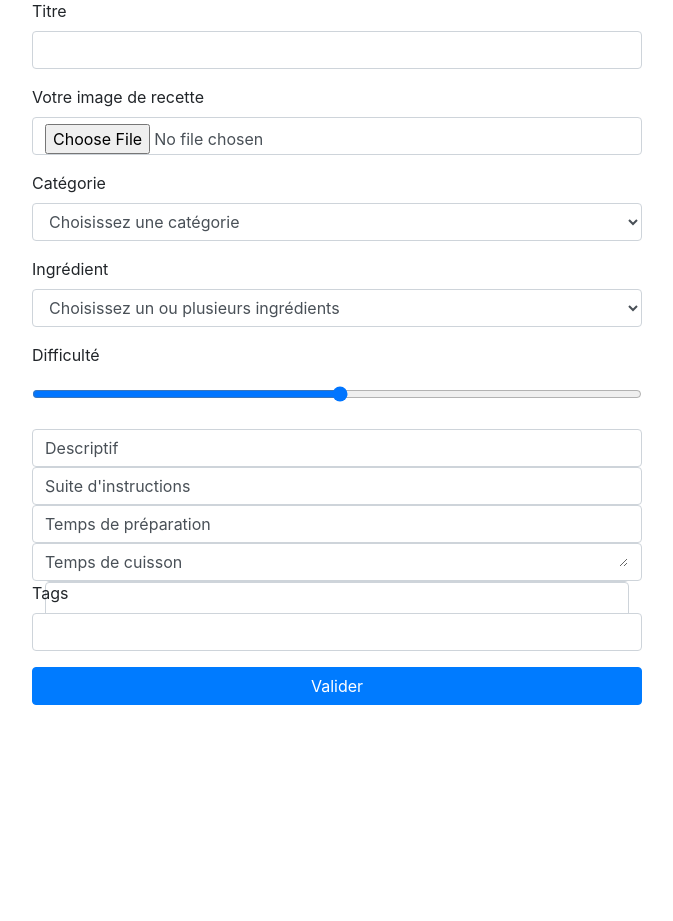
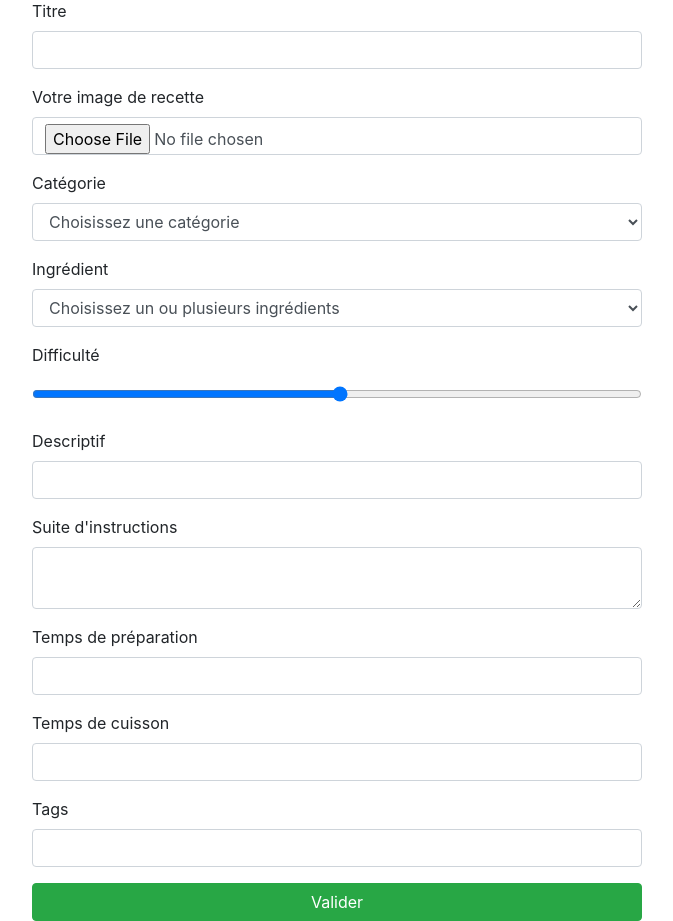
Before and after one commit to smaloron/projet-recettes-php-slim, a PHP site: template templates/recipeForm.html.twig in a window 1280 px wide. Shown: the part 113-1034 px from the top of the page, without its empty margins (143-816 px from the left). Before the commit the page ends 818 px from the top, so only its background shows below. Run offline with PHP 8.4, Linux system fonts and the light colour scheme; the template is opened without the code that fills it, so the values that code supplies are empty; some libraries are stand-ins or nearby versions.

Commit message:
Création de la route et du Formulaire de recettes

```diff
--- a/templates/recipeForm.html.twig
+++ b/templates/recipeForm.html.twig
@@ -27,19 +27,19 @@
             <label>Difficulté</label>
             <input type="range" min="1" max="100" name="difficult" class="form-control">
         </div>
-        <div class="form-control">
+        <div class="form-group">
             <label>Descriptif</label>
             <input type="text" name="descripton" class="form-control">
         </div>
-        <div class="form-control">
+        <div class="form-group">
             <label>Suite d'instructions</label>
             <textarea name="instruction" class="form-control"></textarea>
         </div>
-        <div class="form-control">
+        <div class="form-group">
             <label>Temps de préparation</label>
             <input type="text" name="preparation" class="form-control">
         </div>
-        <div class="form-control">
+        <div class="form-group">
             <label>Temps de cuisson</label>
             <input type="text" name="cuisson" class="form-control">
         </div>
@@ -47,7 +47,7 @@
             <label>Tags</label>
             <input type="text" name="tags" class="form-control">
         </div>
-        <button type="submit" name="submit" class="btn btn-primary btn-block">
+        <button type="submit" name="submit" class="btn btn-success btn-block">
             Valider
         </button>
     </form>
--- a/www/index.php
+++ b/www/index.php
@@ -16,6 +16,7 @@ $container = require "../app/container.php";
 $app = new App($container);
 
 require "../app/routes/home.php";
+require "../app/routes/recipe.php";
 
 //lancement de l'application
 $app->run();
```
Also changed, not shown: data/database.sql (+4 -4 lines).
